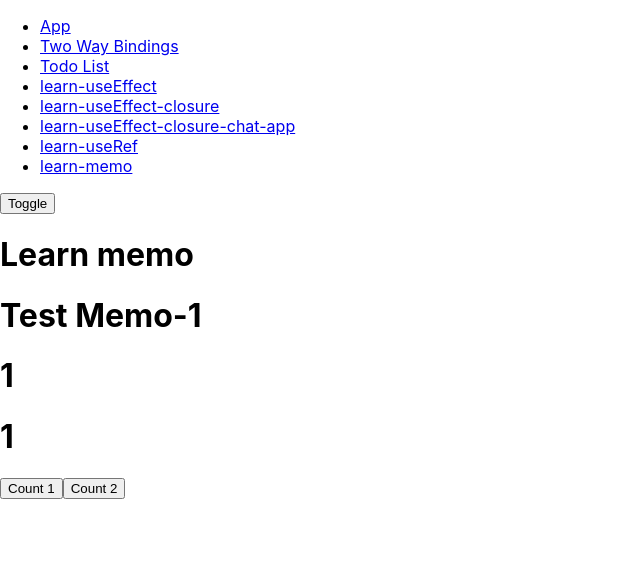
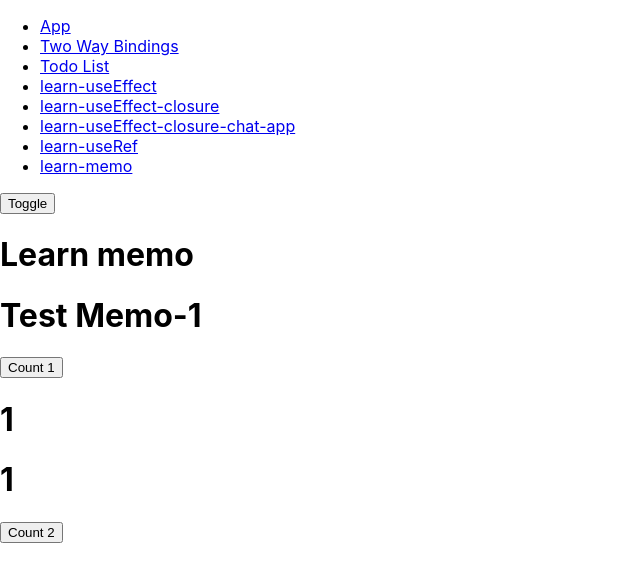
Before and after one commit to maihuongnguyenthi/learnreact, a React (Create React App) app: page /learn-memo in a window 1280 px wide. Shown: the top 582 px of the page, without its empty margins (0-640 px from the left). Built offline with nearby package versions, Linux system fonts and the light colour scheme.

Commit message:
lean useCallback

```diff
--- a/src/pages/LearnMemo.js
+++ b/src/pages/LearnMemo.js
@@ -1,18 +1,22 @@
-import { useState } from "react";
+import { useState, useCallback } from "react";
 import TestMemo from "./TestMemo";
-//Dùng để kiểm tra các component con có giá trị prop
+//1.memo :Dùng để kiểm tra các component con có giá trị prop
 //thay đổi không nếu không thay đổi không cần re-render lại
+//2. useCallback() thường đc dùng kết hợp với memo để ghi nhớ các prop là các hàm tham chiếu(function)
 
 const LearnMemo = () => {
     const [count, setCount] = useState(1)
     const [count2, setCount2] = useState(1)
 
+    const handleCount = useCallback(() => {
+        setCount(prev => prev + 1)
+    }, [])
     return <div>
         <h1>Learn memo</h1>
-        <TestMemo count={count} />
+        <TestMemo count={count} onCount={handleCount} />
         <h1>{count}</h1>
         <h1>{count2}</h1>
-        <button onClick={() => setCount(count + 1)}>Count 1</button>
+        {/* <button onClick={handleCount}>Count 1</button> */}
         <button onClick={() => setCount2(count2 + 1)}>Count 2</button>
     </div>;
 };
--- a/src/pages/TestMemo.js
+++ b/src/pages/TestMemo.js
@@ -1,9 +1,10 @@
 import { memo } from "react";
 
-const TestMemo = ({ count }) => {
+const TestMemo = ({ count, onCount }) => {
     console.log('re-render')
     return <div>
         <h1>Test Memo-{count}</h1>
+        <button onClick={onCount}>Count 1</button>
     </div>;
 };
 
```
